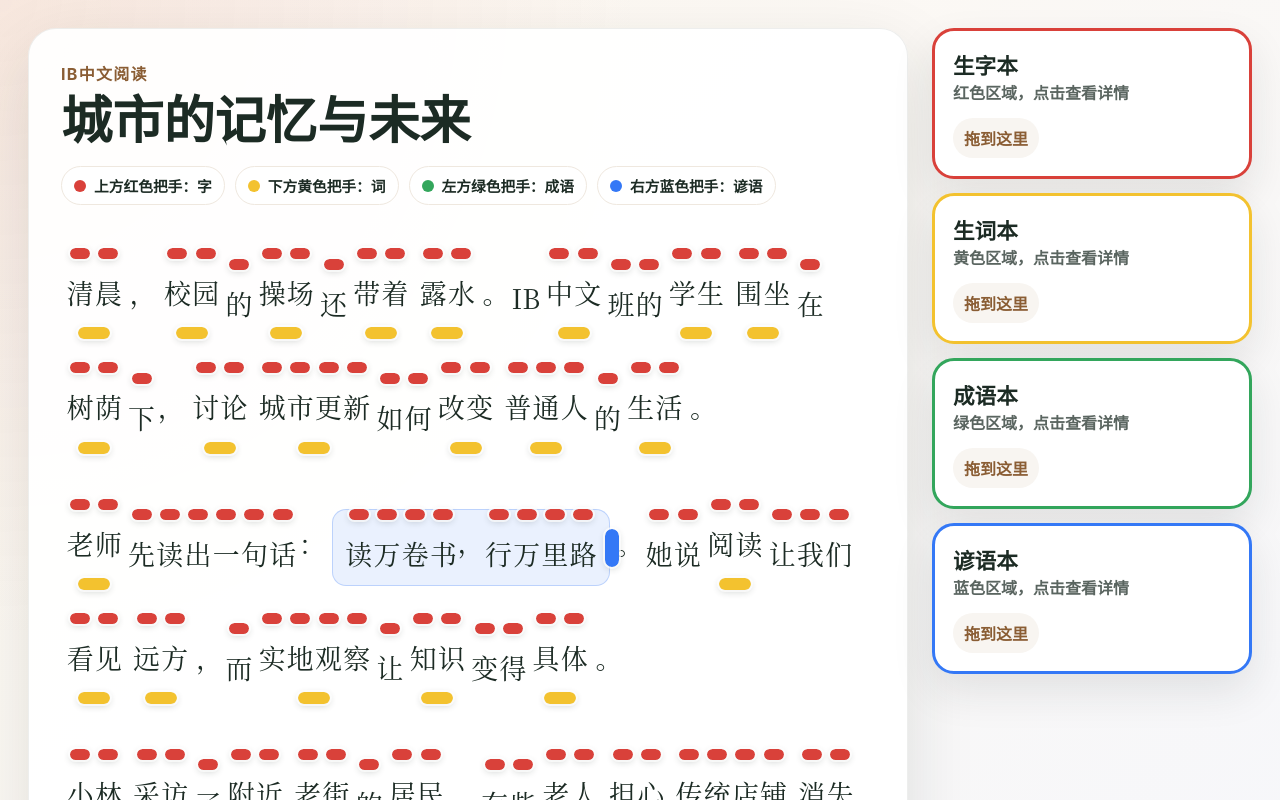
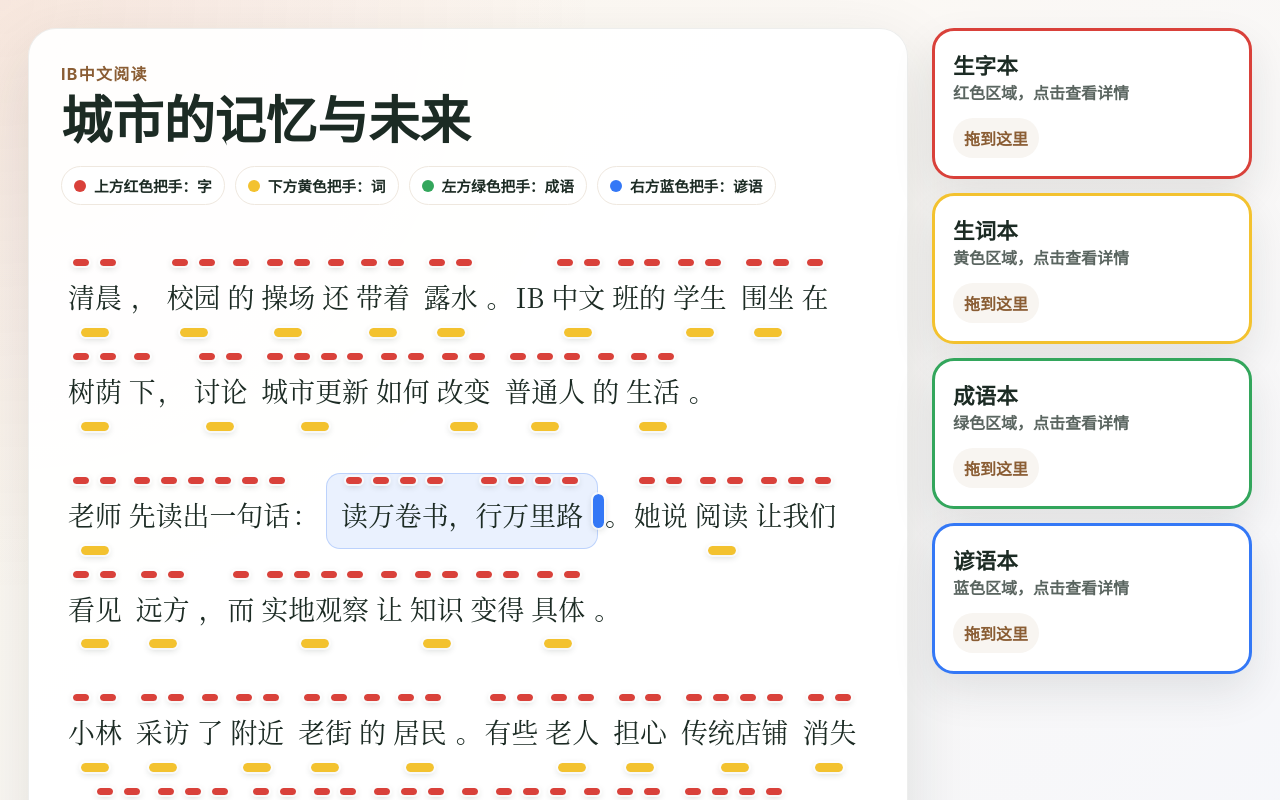
Before and after one commit to zhoucy2009/ChineseLearningWebsite, a React (Vite) app: page / in a window 1280 px wide. Shown: the top 800 px of the page. Built offline with nearby package versions, Linux system fonts and the light colour scheme.

Commit message:
fixing a few bugs

```diff
--- a/src/styles.css
+++ b/src/styles.css
@@ -117,30 +117,29 @@ button:disabled {
 
 .reading-text {
   display: grid;
-  gap: 22px;
+  gap: 18px;
   max-width: 960px;
   font-family: "Songti SC", "Noto Serif CJK SC", "SimSun", serif;
   font-size: clamp(1.35rem, 2.1vw, 2rem);
-  line-height: 2.35;
+  line-height: 2.15;
 }
 
 .reading-text p {
   margin: 0;
+  padding-top: 12px;
 }
 
 .plain-segment,
 .special-segment {
-  display: inline-flex;
-  align-items: center;
-  flex-wrap: wrap;
-  vertical-align: middle;
+  display: inline-block;
+  vertical-align: baseline;
 }
 
 .special-segment {
   position: relative;
   border-radius: 14px;
-  padding: 0 12px;
-  margin: 0 4px;
+  padding: 2px 14px 4px;
+  margin: 0 5px;
 }
 
 .idiom-segment {
@@ -155,11 +154,11 @@ button:disabled {
 
 .word-unit {
   position: relative;
-  display: inline-flex;
-  justify-content: center;
-  margin: 12px 2px 14px;
-  padding: 4px 3px 9px;
+  display: inline-block;
+  margin: 0 3px;
+  padding: 13px 4px 13px;
   border-radius: 12px;
+  vertical-align: baseline;
 }
 
 .word-unit:hover {
@@ -167,15 +166,16 @@ button:disabled {
 }
 
 .word-characters {
-  display: inline-flex;
+  display: inline;
 }
 
 .character-cell {
   position: relative;
-  display: inline-grid;
-  place-items: center;
-  min-width: 1.05em;
-  padding-top: 12px;
+  display: inline-block;
+  min-width: 1em;
+  padding-top: 10px;
+  text-align: center;
+  vertical-align: baseline;
 }
 
 .character-text {
@@ -207,37 +207,37 @@ button:disabled {
 }
 
 .character-handle {
-  top: -1px;
+  top: 1px;
   left: 50%;
-  width: 20px;
-  height: 11px;
+  width: 16px;
+  height: 7px;
   transform: translateX(-50%);
   background: #d9413a;
 }
 
 .word-handle {
-  bottom: -6px;
+  bottom: 2px;
   left: 50%;
-  width: 32px;
-  height: 12px;
+  width: 28px;
+  height: 9px;
   transform: translateX(-50%);
   background: #f3c22f;
 }
 
 .phrase-handle {
   top: 50%;
-  width: 14px;
-  height: 38px;
+  width: 11px;
+  height: 34px;
   transform: translateY(-50%);
 }
 
 .idiom-handle {
-  left: -10px;
+  left: -7px;
   background: #33a65c;
 }
 
 .proverb-handle {
-  right: -10px;
+  right: -7px;
   background: #3478f6;
 }
 
```
Also changed, not shown: 1 other file (tests, documents, lock files or other folders).
